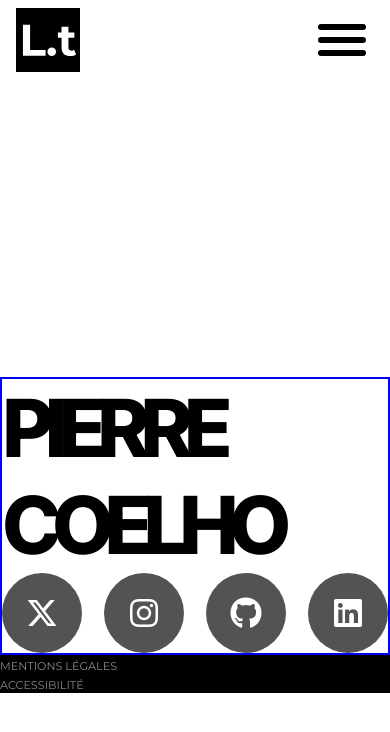
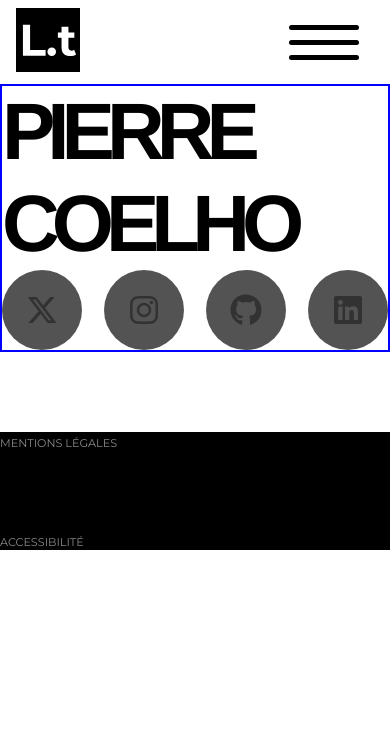
Before and after one commit to PCoelho06/portfolio, a PHP site: page / in a window 390 px wide. Shown: the top 732 px of the page. Run offline with PHP 8.4, Linux system fonts and the light colour scheme; some libraries are stand-ins or nearby versions.

Commit message:
Mobile navbar ready

```diff
--- a/assets/css/style.css
+++ b/assets/css/style.css
@@ -16,22 +16,31 @@
     box-sizing: border-box;
     margin: 0;
     padding: 0;
-    color: var(--base-100-color);
+    color: var(--base-700-color);
     font-family: 'Montserrat', sans-serif;
 }
 
 h1, h2, h3, h4, h5, h6 {
-    font-family: 'Inter', serif;
+    font-family: 'Helvetica Neue', serif;
 }
 
 a {
     text-decoration: none;
+    color: var(--primary-color);
+}
+
+a:hover {
+    color: var(--primary-color-hover)
 }
 
 /*** GLOBAL CLASSES ***/
 
-.text-center {
-    text-align: center;
+.bg-dark {
+    background-color: var(--base-700-color) !important;
+}
+
+.bg-light {
+    background-color: var(--base-100-color) !important;
 }
 
 /*** HEADER ***/
@@ -45,54 +54,62 @@ header {
 .navbar {
     display: flex;
     justify-content: space-between;
+    align-items: center;
+}
+
+.logo {
+    width: 4rem;
 }
 
 .collapse {
     transform: translateY(-100%);
 }
 
-.logo {
-    width: 4rem;
-}
-
-.navbar-toggler {
-    width: 4rem;
-    height: 4rem;
-    padding: 0.5rem;
-    background-color: transparent;
-    border: 0;
+.menu {
+    width: 100px;
+    position: relative;
+    -moz-transition: 0.3s;
+    -o-transition: 0.3s;
+    -webkit-transition: 0.3s;
+    transition: 0.3s;
+    cursor: pointer;
     z-index: 2;
 }
 
-.navbar-toggler-up, .navbar-toggler-middle, .navbar-toggler-bottom {
-    height: 0.4rem;
-    width: 100%;
-    border-radius: 0.4rem;
+.bar {
+    height: 5px;
+    width: 70px;
+    display: block;
+    margin: 10px auto;
+    position: relative;
     background-color: var(--base-700-color);
-    margin: 0.4rem 0;
-    transition: transform 0.2s ease-in-out;
+    -moz-border-radius: 10px;
+    -webkit-border-radius: 10px;
+    border-radius: 10px;
+    -moz-transition: 0.2s;
+    -o-transition: 0.2s;
+    -webkit-transition: 0.2s;
+    transition: 0.2s;
 }
 
-.navbar-toggler-up-animation {
-    transform: rotate(45deg) scale(0.8) translate(25%);
-    transform-origin: center;
+.bar-above, .bar-middle, .bar-below {
+    background-color: var(--base-100-color);
 }
 
-.navbar-toggler-bottom-animation {
-    transform: rotate(-45deg) scale(0.8) translate(25%);
-    transform-origin: center;
+.bar-above {
+    -moz-transform: translateY(15px) rotate(45deg);
+    -ms-transform: translateY(15px) rotate(45deg);
+    -webkit-transform: translateY(15px) rotate(45deg);
+    transform: translateY(15px) rotate(45deg);
 }
-
-.navbar-toggler-middle-animation {
-    display: none;
+.bar-middle {
+    opacity: 0;
 }
-
-.bg-dark {
-    background-color: var(--base-700-color);
-}
-
-.bg-light {
-    background-color: var(--base-100-color);
+.bar-below {
+    -moz-transform: translateY(-15px) rotate(-45deg);
+    -ms-transform: translateY(-15px) rotate(-45deg);
+    -webkit-transform: translateY(-15px) rotate(-45deg);
+    transform: translateY(-15px) rotate(-45deg);
 }
 
 #navbarNav {
@@ -110,23 +127,27 @@ header {
 }
 
 .navbar-nav {
-    border: 2px solid red;
     list-style-type: none;
+}
+
+.nav-item {
+    margin: 5rem 0;
 }
 
 .nav-link {
     color: var(--base-200-color);
     text-transform: uppercase;
     font-weight: 600;
-    font-size: 1.2rem;
+    font-size: 2rem;
 }
 
 .nav-link.active, .nav-link:active {
     color: var(--base-100-color) !important;
 }
 
+/*** MAIN : HOMEPAGE ***/
+
 main {
-    margin-top: 75%;
     border: 2px solid blue;
 }
 
@@ -135,7 +156,7 @@ main {
     font-weight: 800;
     color: var(--base-700-color);
     text-transform: uppercase;
-    letter-spacing: -0.6rem;
+    letter-spacing: -0.5rem;
 }
 
 .socials {
@@ -165,6 +186,8 @@ main {
     background-color: var(--primary-color);
 }
 
+/*** FOOTER ***/
+
 footer {
     background-color: var(--base-700-color);
 }
@@ -183,7 +206,4 @@ footer ul {
     text-transform: uppercase;
 }
 
-/* .container {
-    background-color: var(--base-600-color);
-    padding: 1rem;
-} */
+/*** KEYFRAMES ***/
--- a/assets/js/navbar.js
+++ b/assets/js/navbar.js
@@ -1,17 +1,12 @@
-let header = document.getElementsByTagName('header')[0]
-let navbarToggler = document.querySelector('button.navbar-toggler')
-let togglerUp = document.querySelector('.navbar-toggler-up')
-let togglerMiddle = document.querySelector('.navbar-toggler-middle')
-let togglerBottom = document.querySelector('.navbar-toggler-bottom')
+let navbarToggler = document.querySelector('.menu')
+let barAbove = document.querySelector('.bar:nth-of-type(1)')
+let barMiddle = document.querySelector('.bar:nth-of-type(2)')
+let barBelow = document.querySelector('.bar:nth-of-type(3)')
 let navbarNav = document.querySelector('#navbarNav')
 
 navbarToggler.addEventListener("click", _ => {
-    Array.from(navbarToggler.children).forEach(element => {
-        element.classList.toggle('bg-light')
-    });
-
     navbarNav.classList.toggle('collapse')
-    togglerUp.classList.toggle('navbar-toggler-up-animation')
-    togglerMiddle.classList.toggle('navbar-toggler-middle-animation')
-    togglerBottom.classList.toggle('navbar-toggler-bottom-animation')
+    barAbove.classList.toggle('bar-above')
+    barMiddle.classList.toggle('bar-middle')
+    barBelow.classList.toggle('bar-below')
 })
--- a/view/layout.php
+++ b/view/layout.php
@@ -19,15 +19,18 @@
             <a class="navbar-brand" href="/">
                 <img src="assets/img/logo.svg" alt="Logo" class="d-inline-block align-text-top logo">
             </a>
-            <button class="navbar-toggler" type="button" data-bs-toggle="collapse" data-bs-target="#navbarNav" aria-controls="navbarNav" aria-expanded="false" aria-label="Toggle navigation">
-                <div class="navbar-toggler-up"></div>
-                <div class="navbar-toggler-middle"></div>
-                <div class="navbar-toggler-bottom"></div>
-            </button>
-            <div class="collapse text-center" id="navbarNav">
+            <div class="menu" type="button" data-bs-toggle="collapse" data-bs-target="#navbarNav" aria-controls="navbarNav" aria-expanded="false" aria-label="Toggle navigation">
+                <div class="bar"></div>
+                <div class="bar"></div>
+                <div class="bar"></div>
+            </div>
+            <div class="collapse" id="navbarNav">
                 <ul class="navbar-nav me-auto mb-2 mb-lg-0">
                     <li class="nav-item">
                         <a class="nav-link active" aria-current="page" href="#">accueil</a>
+                    </li>
+                    <li class="nav-item">
+                        <a class="nav-link" href="#">blog</a>
                     </li>
                     <li class="nav-item">
                         <a class="nav-link" href="#">projets</a>
@@ -39,11 +42,11 @@
             </div>
         </nav>
     </header>
+
     <main class="mx-auto">
-        <div class="container">
-            <?= $content ?>
-        </div>
+        <?= $content ?>
     </main>
+
     <footer class="footer mt-auto w-100">
         <ul class="d-flex justify-content-around align-items-center mx-auto">
             <li class="nav-item">
```
